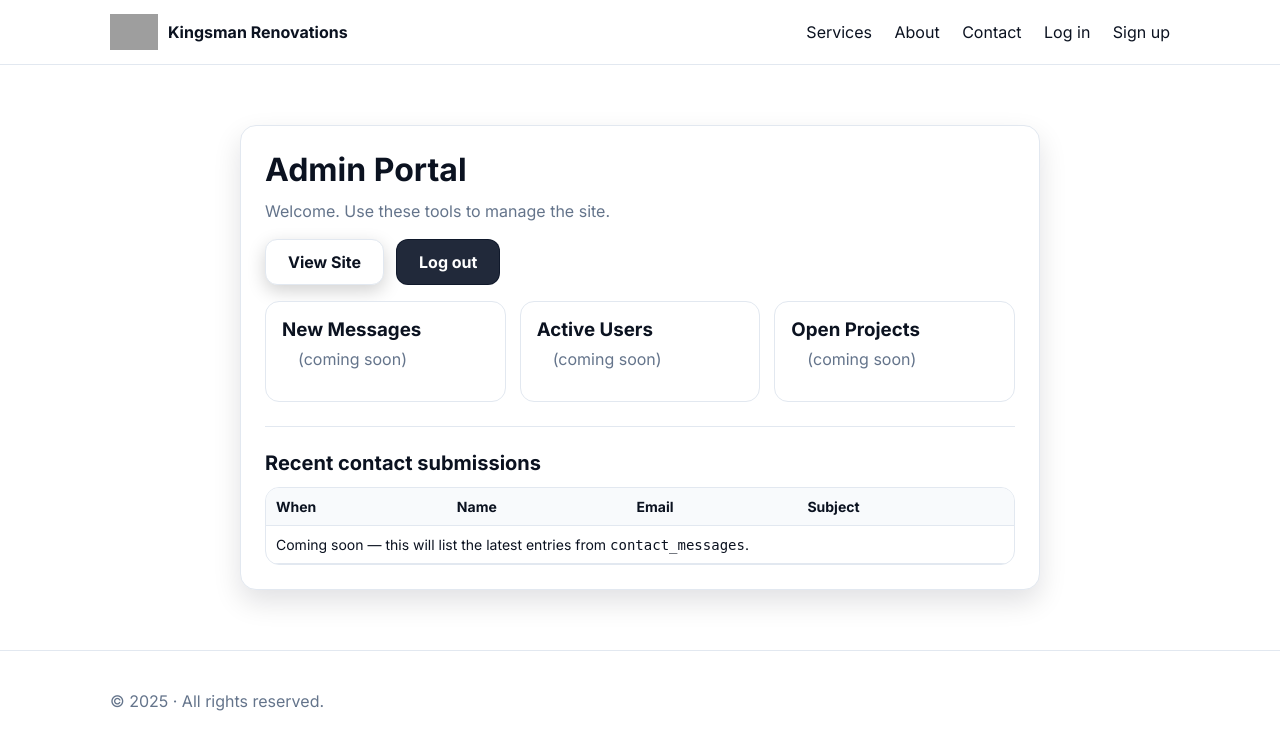
After one commit to deep3576/KingsmanConstruction, a Flask app: template templates/admin_portal.html in a window 1280 px wide. The commit adds this page. Shown: the top 750 px of the page. Run offline with Flask 3, Linux system fonts and the light colour scheme; the template is opened without the code that fills it, so the values that code supplies are empty; parts of the project's set-up code (start-up, migrations or seed data) failed here and were passed over; grey boxes are pictures that could not be loaded.

Commit message:
Website Add Admin Panel

```diff
--- a/app.py
+++ b/app.py
@@ -1,8 +1,32 @@
-from flask import Flask, render_template, request, jsonify, redirect, url_for
+from dataclasses import dataclass
+from flask import Flask, render_template, request, jsonify, redirect, url_for, abort
+from flask_login import LoginManager, login_user, logout_user, login_required, current_user
+from werkzeug.security import check_password_hash, generate_password_hash
+from sqlalchemy import text
+
 from config import Config
-from models import db, ContactMessage, User
-from flask_login import LoginManager, login_user, logout_user, login_required, current_user
-from werkzeug.security import check_password_hash
+from db import engine, ensure_schema
+
+
+# --- Minimal user session object for Flask-Login (no ORM) ---
+@dataclass
+class UserSession:
+    id: int
+    email: str
+    role: str | None = None
+
+    # Flask-Login requirements
+    @property
+    def is_authenticated(self) -> bool: return True
+    @property
+    def is_active(self) -> bool: return True
+    @property
+    def is_anonymous(self) -> bool: return False
+    def get_id(self) -> str: return str(self.id)
+
+    @property
+    def is_admin(self) -> bool:
+        return (self.role or '').lower() == 'admin'
 
 
 login_manager = LoginManager()
@@ -15,14 +39,21 @@ def create_app(config_override: dict | None = None):
     if config_override:
         app.config.update(config_override)
 
-    # init db + login manager
-    db.init_app(app)
     login_manager.init_app(app)
 
+    # Ensure tables
+    with app.app_context():
+        ensure_schema()
+
     @login_manager.user_loader
-    def load_user(user_id):
+    def load_user(user_id: str):
         try:
-            return User.query.get(int(user_id))
+            with engine.connect() as conn:
+                row = conn.execute(
+                    text("SELECT id, email, role FROM users WHERE id=:id"),
+                    {"id": int(user_id)}
+                ).mappings().first()
+                return UserSession(**row) if row else None
         except Exception:
             return None
 
@@ -34,26 +65,110 @@ def create_app(config_override: dict | None = None):
     @app.get("/login")
     def login():
         if getattr(current_user, "is_authenticated", False):
-            return redirect(url_for("portal"))
+            return redirect(url_for("admin_portal" if getattr(current_user, "is_admin", False) else "portal"))
         return render_template("login.html", cfg=Config, error=None)
 
     @app.post("/login")
     def login_post():
         email = (request.form.get("email") or "").strip().lower()
         password = (request.form.get("password") or "").strip()
-        user = User.query.filter_by(email=email).first()
-        if not user or not check_password_hash(user.password_hash, password):
-            # Re-render with error message
+        with engine.connect() as conn:
+            row = conn.execute(
+                text("SELECT id, email, role, password_hash FROM users WHERE email=:e LIMIT 1"),
+                {"e": email}
+            ).mappings().first()
+        if not row or not check_password_hash(row["password_hash"], password):
             return render_template("login.html", cfg=Config, error="Invalid email or password."), 401
-        login_user(user)
-        next_url = request.args.get("next") or url_for("portal")
-        return redirect(next_url)
+        login_user(UserSession(id=row["id"], email=row["email"], role=row["role"]))
+        dest = request.args.get("next")
+        if not dest:
+            dest = url_for("admin_portal") if (row["role"] or "").lower() == "admin" else url_for("portal")
+        return redirect(dest)
 
     @app.get("/logout")
     @login_required
     def logout():
         logout_user()
         return redirect(url_for("index"))
+
+    @app.get("/signup")
+    def signup():
+        if getattr(current_user, "is_authenticated", False):
+            return redirect(url_for("portal"))
+        return render_template("signup.html", cfg=Config, error=None, form={})
+
+    @app.post("/signup")
+    def signup_post():
+        f = request.form
+        first = (f.get("first_name") or "").strip()
+        last = (f.get("last_name") or "").strip()
+        email = (f.get("email") or "").strip().lower()
+        phone = (f.get("phone") or "").strip()
+        pwd = (f.get("password") or "").strip()
+        pwd2 = (f.get("confirm_password") or "").strip()
+        address1 = (f.get("address1") or "").strip()
+        address2 = (f.get("address2") or "").strip()
+        city = (f.get("city") or "").strip()
+        province = (f.get("province") or "").strip()
+        postal_code = (f.get("postal_code") or "").strip()
+
+        errors = []
+        if not first or not last:
+            errors.append("First and Last name are required.")
+        if not email:
+            errors.append("Email is required.")
+        if not pwd or not pwd2:
+            errors.append("Password and confirmation are required.")
+        if pwd and len(pwd) < 8:
+            errors.append("Password must be at least 8 characters.")
+        if pwd and pwd2 and pwd != pwd2:
+            errors.append("Passwords do not match.")
+
+        with engine.connect() as conn:
+            exists = conn.execute(text("SELECT 1 FROM users WHERE email=:e"), {"e": email}).first()
+            if exists:
+                errors.append("An account with this email already exists.")
+
+        if errors:
+            return render_template("signup.html", cfg=Config, error=" ".join(errors), form=f)
+
+        # Create user + profile atomically
+        pw_hash = generate_password_hash(pwd)
+        with engine.begin() as conn:
+            res = conn.execute(
+                text("INSERT INTO users (email, password_hash, role) VALUES (:e, :p, 'consumer')"),
+                {"e": email, "p": pw_hash},
+            )
+            user_id = res.lastrowid
+            conn.execute(
+                text(
+                    """
+                    INSERT INTO consumer_profiles
+                    (user_id, full_name, phone, address1, address2, city, province, postal_code)
+                    VALUES (:uid, :name, :phone, :a1, :a2, :city, :prov, :pc)
+                    """
+                ),
+                {
+                    "uid": user_id,
+                    "name": f"{first} {last}".strip(),
+                    "phone": phone,
+                    "a1": address1,
+                    "a2": address2,
+                    "city": city,
+                    "prov": province,
+                    "pc": postal_code,
+                },
+            )
+        login_user(UserSession(id=user_id, email=email, role='consumer'))
+        return redirect(url_for("portal"))
+
+    # Example admin-only page (optional)
+    @app.get("/admin-portal")
+    @login_required
+    def admin_portal():
+        if not getattr(current_user, "is_admin", False):
+            return abort(403)
+        return render_template("admin_portal.html", cfg=Config)
 
     @app.get("/portal")
     @login_required
@@ -69,24 +184,27 @@ def create_app(config_override: dict | None = None):
         phone = (data.get("phone") or "").strip()
         subject = (data.get("subject") or "").strip()
         message = (data.get("message") or "").strip()
-
         if not name or not email or not message:
             return jsonify({"ok": False, "error": "Name, Email and Message are required."}), 400
-
-        cm = ContactMessage(name=name, email=email, phone=phone, subject=subject, message=message)
-        db.session.add(cm)
-        db.session.commit()
+        with engine.begin() as conn:
+            conn.execute(
+                text(
+                    """
+                    INSERT INTO contact_messages (name, email, phone, subject, message)
+                    VALUES (:n, :e, :p, :s, :m)
+                    """
+                ),
+                {"n": name, "e": email, "p": phone, "s": subject, "m": message},
+            )
         return jsonify({"ok": True})
 
     # ---------- Custom pages / error handlers ----------
     @app.errorhandler(404)
     def page_not_found(e):
-        # Render your custom 404 template
         return render_template("404.html", cfg=Config), 404
 
     @app.route("/status/203")
     def status_203():
-        # Serve a custom informational page with HTTP 203 status
         return render_template("203.html", cfg=Config), 203
 
     return app
--- a/static/css/styles.css
+++ b/static/css/styles.css
@@ -48,6 +48,8 @@ img.rounded:hover{transform:translateY(-2px);box-shadow:0 14px 36px rgba(2,6,23,
 .auth-card .form input{font-size:16px}
 .auth-card .form .error{color:#b91c1c;margin-top:6px}
 .auth-meta{display:flex;justify-content:space-between;align-items:center;margin-top:8px;color:var(--muted);font-size:14px}
+
+
 .portal-wrap{display:grid;place-items:center;padding:60px 16px}
 .portal-card{width:min(800px,100%);background:#fff;border:1px solid #e2e8f0;border-radius:16px;padding:24px;box-shadow:0 12px 28px rgba(2,6,23,.12)}
 .portal-card h1{margin:0 0 12px;font-size:clamp(22px,3.4vw,32px)}
--- /dev/null
+++ b/templates/admin_portal.html
@@ -0,0 +1,55 @@
+{% extends 'base.html' %}
+{% block content %}
+<section class="portal-wrap">
+  <div class="portal-card">
+    <h1>Admin Portal</h1>
+    <p class="lead">
+      Welcome{% if current_user.is_authenticated %}, {{ current_user.email }}{% endif %}.
+      Use these tools to manage the site.
+    </p>
+
+    <div class="portal-actions" style="margin-bottom:16px">
+      <a href="/" class="btn btn-light">View Site</a>
+      <a href="/logout" class="btn btn-dark">Log out</a>
+    </div>
+
+    <div class="cards" style="grid-template-columns:repeat(3,1fr); gap:14px">
+      <article class="card" style="padding:16px">
+        <h3 style="margin:0 0 8px">New Messages</h3>
+        <p class="form-msg">(coming soon)</p>
+      </article>
+      <article class="card" style="padding:16px">
+        <h3 style="margin:0 0 8px">Active Users</h3>
+        <p class="form-msg">(coming soon)</p>
+      </article>
+      <article class="card" style="padding:16px">
+        <h3 style="margin:0 0 8px">Open Projects</h3>
+        <p class="form-msg">(coming soon)</p>
+      </article>
+    </div>
+
+    <hr style="margin:24px 0;border:none;border-top:1px solid #e2e8f0" />
+
+    <h2 style="margin:0 0 12px;font-size:20px">Recent contact submissions</h2>
+    <div class="card" style="overflow:auto">
+      <table style="width:100%;border-collapse:collapse;font-size:14px">
+        <thead>
+          <tr style="background:#f8fafc">
+            <th style="text-align:left;padding:10px;border-bottom:1px solid #e2e8f0">When</th>
+            <th style="text-align:left;padding:10px;border-bottom:1px solid #e2e8f0">Name</th>
+            <th style="text-align:left;padding:10px;border-bottom:1px solid #e2e8f0">Email</th>
+            <th style="text-align:left;padding:10px;border-bottom:1px solid #e2e8f0">Subject</th>
+          </tr>
+        </thead>
+        <tbody>
+          <tr>
+            <td style="padding:10px;border-bottom:1px solid #e2e8f0" colspan="4">
+              Coming soon — this will list the latest entries from <code>contact_messages</code>.
+            </td>
+          </tr>
+        </tbody>
+      </table>
+    </div>
+  </div>
+</section>
+{% endblock %}
--- a/templates/base.html
+++ b/templates/base.html
@@ -9,7 +9,6 @@
   <link rel="preconnect" href="https://fonts.gstatic.com" crossorigin>
   <link href="https://fonts.googleapis.com/css2?family=Inter:wght@400;600;700&display=swap" rel="stylesheet">
   <link rel="stylesheet" href="{{ url_for('static', filename='css/styles.css') }}" />
-  <!-- Favicon (optional) -->
   <link rel="icon" href="{{ url_for('static', filename=cfg.FAVICON_PATH) }}" sizes="32x32">
 </head>
 <body>
@@ -24,10 +23,12 @@
         <a href="#about">About</a>
         <a href="#contact">Contact</a>
         {% if current_user.is_authenticated %}
+          {% if current_user.is_admin %}<a href="/admin">Admin</a>{% endif %}
           <a href="/portal">Portal</a>
           <a href="/logout">Log out</a>
         {% else %}
           <a href="/login" class="login-link">Log in</a>
+          <a href="/signup" class="login-link">Sign up</a>
         {% endif %}
       </nav>
     </div>
--- a/templates/index.html
+++ b/templates/index.html
@@ -8,7 +8,7 @@
     <p class="hero-sub">Quality renovations across the GTA.</p>
     <div class="hero-actions">
       <a href="#services" class="btn btn-light">OUR SERVICES</a>
-      <a href="/login" class="btn btn-dark" aria-disabled="true" title="Login coming soon">LOG IN</a>
+      <a href="/login" class="btn btn-dark" title="Login">LOG IN</a>
     </div>
   </div>
 </section>
```
Also changed, not shown: User_creation.py (+13 -5 lines), create_db.py (+4 -3 lines), db.py (added, +77 -0 lines), models.py (deleted, +0 -29 lines), templates/login.html (+2 -5 lines), templates/signup.html (added, +41 -0 lines), templates/portal.html (line endings or trailing spaces).
